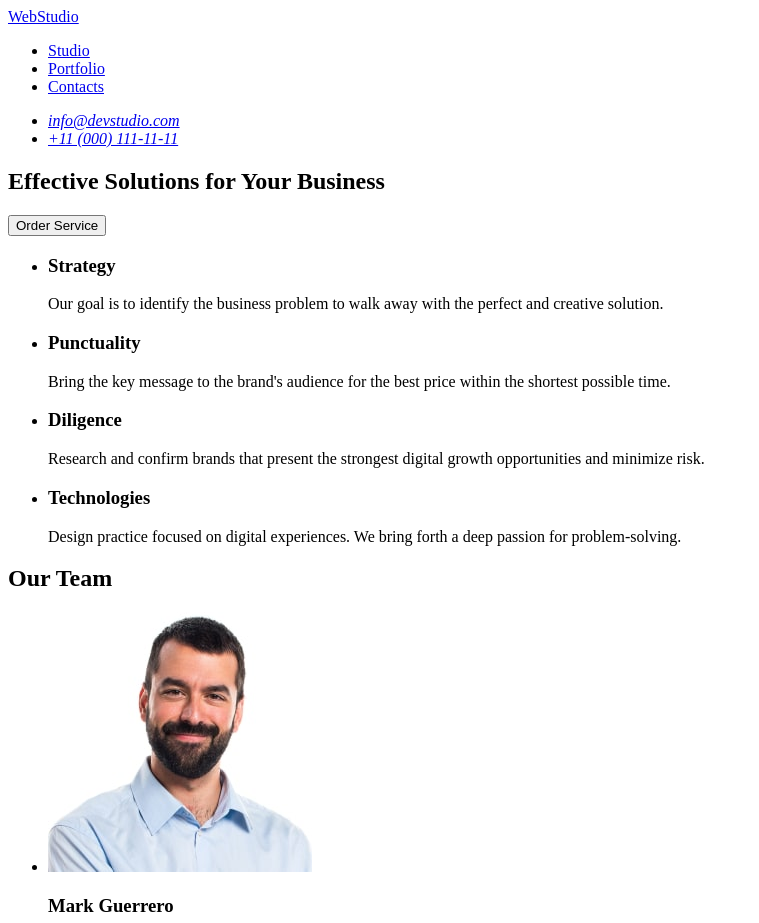
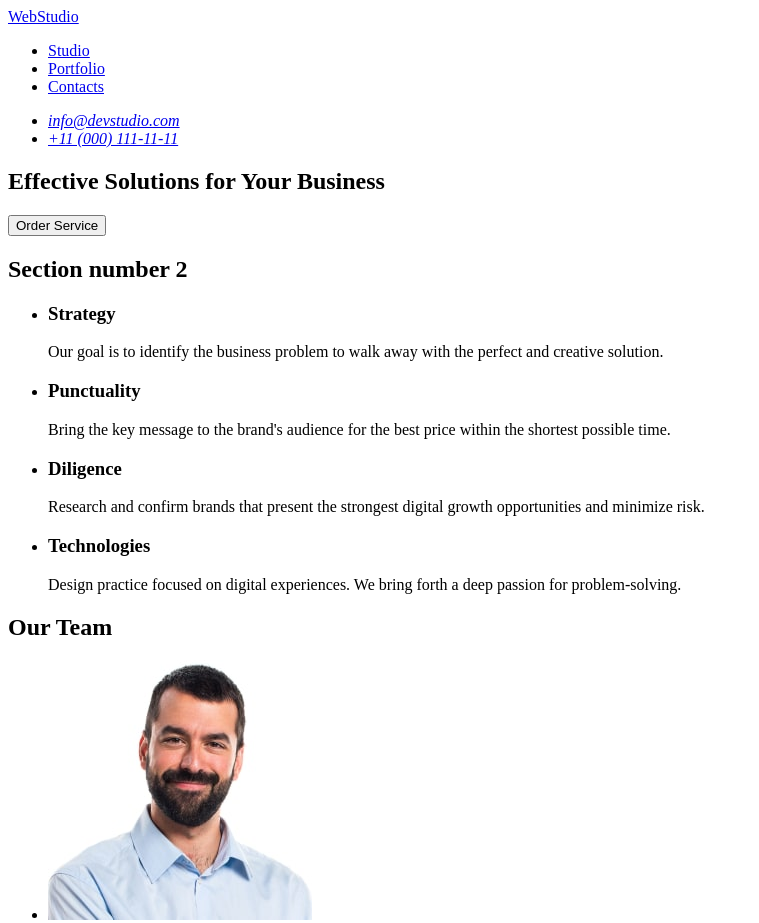
Before and after one commit to Denis2389/goit-markup-hw-01, a plain HTML site: page index.html in a window 1280 px wide. Shown: the top 923 px of the page, without its empty margins (0-759 px from the left). Drawn offline with Linux system fonts and the light colour scheme.

Commit message:
Add files via upload

```diff
--- a/index.html
+++ b/index.html
@@ -42,6 +42,7 @@
         <button type="button">Order Service</button>
       </section>
       <section>
+        <h2>Section number 2</h2>
         <ul>
           <li>
             <h3>Strategy</h3>
```
